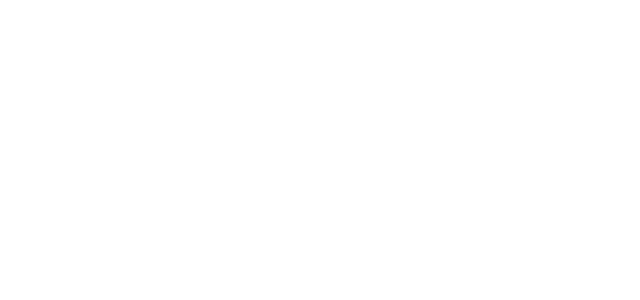
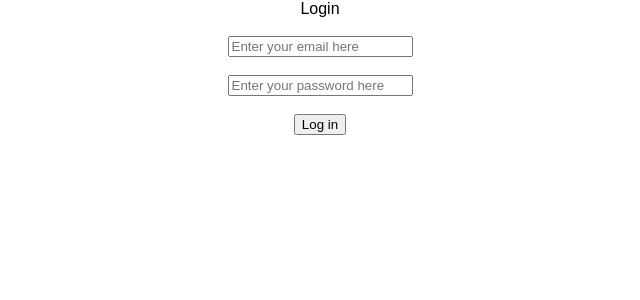
Before and after one commit to syedomair0/ByteMe-Hackathon, a React (Create React App) app in the folder byte-me/: page /login in a window 1280 px wide. Before the commit this address had no page. Shown: the top 300 px of the page, without its empty margins (320-960 px from the left). Built offline with nearby package versions, Linux system fonts and the light colour scheme.

Commit message:
new idea

```diff
--- a/byte-me/src/App.css
+++ b/byte-me/src/App.css
@@ -1,27 +1,63 @@
-/* App.css */
-.navbar {
+.mainContainer {
+  flex-direction: column;
   display: flex;
-  justify-content: space-between;
   align-items: center;
-  background-color: #333;
-  color: white;
-  padding: 10px;
+  justify-content: center;
+  height: 100vh;
 }
 
-.nav-links {
+.titleContainer {
   display: flex;
-  list-style: none;
+  flex-direction: column;
+  font-size: 64px;
+  font-weight: bolder;
+  align-items: center;
+  justify-content: center;
 }
 
-.nav-links li {
-  padding: 0 15px;
+.resultContainer,
+.historyItem {
+  flex-direction: row;
+  display: flex;
+  width: 400px;
+  align-items: center;
+  justify-content: space-between;
 }
 
-.nav-links a {
-  color: white;
-  text-decoration: none;
+.historyContainer {
+  flex-direction: column;
+  display: flex;
+  height: 200px;
+  align-items: center;
+  flex-grow: 5;
+  justify-content: flex-start;
 }
 
-.logo {
-  height: 40px; /* Adjust based on your logo's size */
+.buttonContainer {
+  display: flex;
+  flex-direction: column;
+  align-items: center;
+  justify-content: center;
+  height: 260px;
 }
+
+.inputContainer {
+  display: flex;
+  flex-direction: column;
+  align-items: flex-start;
+  justify-content: center;
+}
+
+.inputContainer > .errorLabel {
+  color: red;
+  font-size: 12px;
+}
+
+.inputBox {
+  height: 48px;
+  width: 400px;
+  font-size: large;
+  border-radius: 8px;
+  border: 1px solid grey;
+  padding-left: 8px;
+}
--- a/byte-me/src/App.js
+++ b/byte-me/src/App.js
@@ -1,18 +1,22 @@
 import React from "react";
 import { BrowserRouter as Router, Routes, Route } from 'react-router-dom';
-import About from './pages/about';
+import Login from './pages/login';
 import Home from './components/Home';
 import SwipingFeature from './components/SwipingFeature'; // Import the new component
 import "./styles.css";
+import { useEffect, useState } from 'react'
 
-const App = () => {
+function App() {
+  const [loggedIn, setLoggedIn] = useState(false)
+  const [email, setEmail] = useState('')
+
   return (
     <div className="App">
       <Router>
         <Routes>
-          <Route path="/home" element={<Home />} />
-          <Route path="/about" element={<About />} />
-          <Route path="/swipe" element={<SwipingFeature />} /> {/* New route for swiping */}
+        <Route path="/" element={<Home email={email} loggedIn={loggedIn} setLoggedIn={setLoggedIn} />} />
+          <Route path="/login" element={<Login setLoggedIn={setLoggedIn} setEmail={setEmail} />} />
+          <Route path="/swipe" element={<SwipingFeature />} />
         </Routes>
       </Router>
     </div>
--- a/byte-me/src/components/Home.js
+++ b/byte-me/src/components/Home.js
@@ -1,14 +1,31 @@
-// src/components/Home.js
+import React from 'react'
+import { useNavigate } from 'react-router-dom'
 
-import React from 'react';
+const Home = (props) => {
+  const { loggedIn, email } = props
+  const navigate = useNavigate()
 
-const Home = () => {
+  const onButtonClick = () => {
+    // You'll update this function later
+  }
+
   return (
-    <div>
-      <h1>Home Page</h1>
-      <p>Welcome to the home page.</p>
+    <div className="mainContainer">
+      <div className={'titleContainer'}>
+        <div>Welcome!</div>
+      </div>
+      <div>This is the home page.</div>
+      <div className={'buttonContainer'}>
+        <input
+          className={'inputButton'}
+          type="button"
+          onClick={onButtonClick}
+          value={loggedIn ? 'Log out' : 'Log in'}
+        />
+        {loggedIn ? <div>Your email address is {email}</div> : <div />}
+      </div>
     </div>
-  );
-};
+  )
+}
 
-export default Home;
+export default Home
--- a/byte-me/src/index.css
+++ b/byte-me/src/index.css
@@ -1,13 +1,53 @@
+html,
 body {
+  padding: 0;
   margin: 0;
-  font-family: -apple-system, BlinkMacSystemFont, 'Segoe UI', 'Roboto', 'Oxygen',
-    'Ubuntu', 'Cantarell', 'Fira Sans', 'Droid Sans', 'Helvetica Neue',
+  font-family:
+    -apple-system,
+    BlinkMacSystemFont,
+    Segoe UI,
+    Roboto,
+    Oxygen,
+    Ubuntu,
+    Cantarell,
+    Fira Sans,
+    Droid Sans,
+    Helvetica Neue,
     sans-serif;
-  -webkit-font-smoothing: antialiased;
-  -moz-osx-font-smoothing: grayscale;
+}
+
+* {
+  box-sizing: border-box;
+}
+
+main {
+  padding: 5rem 0;
+  flex: 1;
+  display: flex;
+  flex-direction: column;
+  justify-content: center;
+  align-items: center;
 }
 
 code {
-  font-family: source-code-pro, Menlo, Monaco, Consolas, 'Courier New',
+  background: #fafafa;
+  border-radius: 5px;
+  padding: 0.75rem;
+  font-family:
+    Menlo,
+    Monaco,
+    Lucida Console,
+    Courier New,
     monospace;
 }
+
+input[type='button'] {
+  border: none;
+  background: cornflowerblue;
+  color: white;
+  padding: 12px 24px;
+  margin: 8px;
+  font-size: 24px;
+  border-radius: 8px;
+  cursor: pointer;
+}
--- a/byte-me/src/pages/about.js
+++ /dev/null
@@ -1,14 +0,0 @@
-// src/pages/About.js
-
-import React from 'react';
-
-const About = () => {
-  return (
-    <div>
-      <h1>About Us</h1>
-      <p>This is what we do.</p>
-    </div>
-  );
-};
-
-export default About;
--- /dev/null
+++ b/byte-me/src/pages/login.js
@@ -0,0 +1,49 @@
+import React, { useState } from 'react'
+import { useNavigate } from 'react-router-dom'
+
+const Login = (props) => {
+  const [email, setEmail] = useState('')
+  const [password, setPassword] = useState('')
+  const [emailError, setEmailError] = useState('')
+  const [passwordError, setPasswordError] = useState('')
+
+  const navigate = useNavigate()
+
+  const onButtonClick = () => {
+    // You'll update this function later...
+  }
+
+  return (
+    <div className={'mainContainer'}>
+      <div className={'titleContainer'}>
+        <div>Login</div>
+      </div>
+      <br />
+      <div className={'inputContainer'}>
+        <input
+          value={email}
+          placeholder="Enter your email here"
+          onChange={(ev) => setEmail(ev.target.value)}
+          className={'inputBox'}
+        />
+        <label className="errorLabel">{emailError}</label>
+      </div>
+      <br />
+      <div className={'inputContainer'}>
+        <input
+          value={password}
+          placeholder="Enter your password here"
+          onChange={(ev) => setPassword(ev.target.value)}
+          className={'inputBox'}
+        />
+        <label className="errorLabel">{passwordError}</label>
+      </div>
+      <br />
+      <div className={'inputContainer'}>
+        <input className={'inputButton'} type="button" onClick={onButtonClick} value={'Log in'} />
+      </div>
+    </div>
+  )
+}
+
+export default Login
```
Also changed, not shown: byte-me/package.json (+11 -1 lines), byte-me/src/YelpSearch.js (deleted, +0 -43 lines), 1 other file (tests, documents, lock files or other folders).
